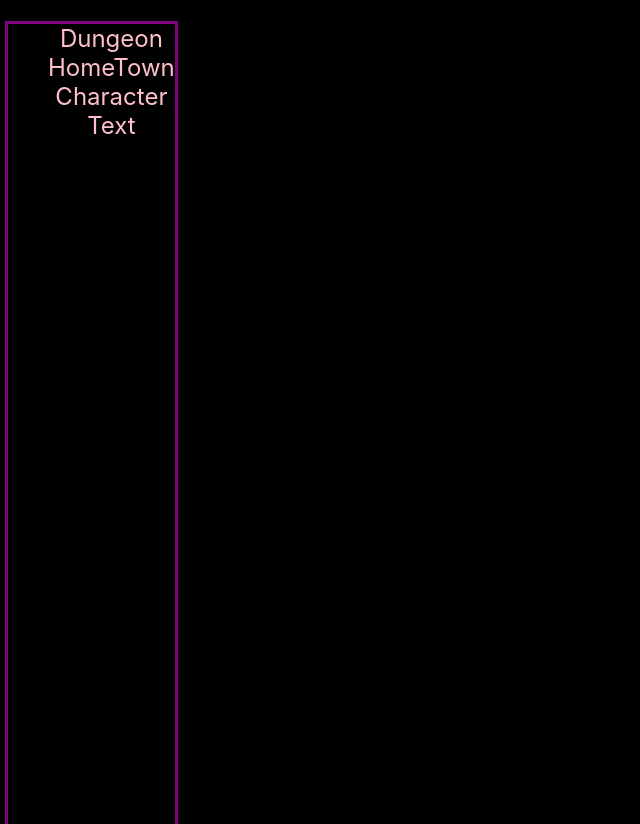
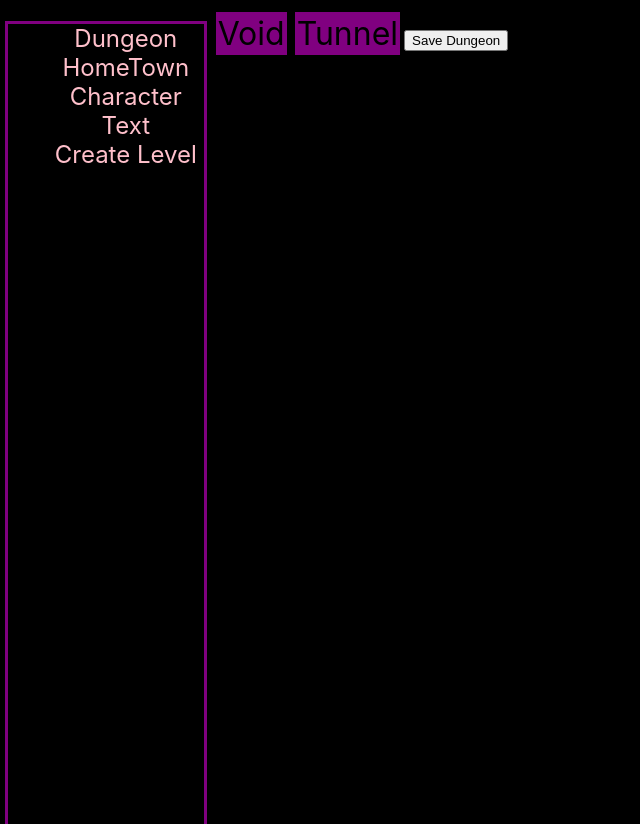
Before and after one commit to paynejj/cs4279-project, a React (Create React App) app in the folder project/: page /level-creator in a window 1280 px wide. Shown: the whole page, without its empty margins (0-640 px from the left). Built offline with nearby package versions, Linux system fonts and the light colour scheme; what react-py would draw is missing.

Commit message:
finalized api functions

```diff
--- a/project/src/App.tsx
+++ b/project/src/App.tsx
@@ -29,7 +29,7 @@ function App() {
               <Route path="/shop" element={<Shop />} />
               <Route path="/rest" element={<Rest />} />
               <Route path="/quest" element={<Quest />} />
-            <Route path="/create-level" element={<LevelCreator />} />
+            <Route path="/level-creator" element={<LevelCreator />} />
               <Route path="/text-editor" element={<TextEditor />} />
               <Route path="/" />
             </Routes>
--- a/project/src/Dungeon/Levels/LevelCreator.css
+++ b/project/src/Dungeon/Levels/LevelCreator.css
@@ -0,0 +1,19 @@
+.tile {
+    all: unset;
+    box-sizing: border-box;
+    background-color: purple;
+    color: black;
+    font-size: xx-large;
+    text-align: center;
+    border: purple solid 2px;
+    margin: 4px;
+}
+
+.active {
+    color: purple;
+    background-color: black;
+}
+
+.dungeon-map {
+    outline: purple;
+}
--- a/project/src/Dungeon/Levels/LevelCreator.tsx
+++ b/project/src/Dungeon/Levels/LevelCreator.tsx
@@ -1,8 +1,7 @@
 import { useState } from 'react'
-import DungeonNodeDisplay from '../Components/DungeonNodeDisplay'
+import DungeonMap from '../Components/DungeonMap'
 import { Dungeon } from '../Scripts/Dungeon'
-import { DNodes } from '../Scripts/DungeonNode'
-
+import './LevelCreator.css'
 
 function LevelCreator() {
     const dungeon = new Dungeon()
@@ -12,22 +11,30 @@ function LevelCreator() {
         tunnel: false
     }
     const [selected, setSelected] = useState(defaultSelected)
-    const handleClick = (e?: Event) => {
-        if(e ===undefined) return
+    const handleClick = (e?) => {
+        window.api.writeFile("./test.txt", "chicken mcnuggets")
+        let readres = window.api.readFile("./test.txt")
+        console.log(readres)
 
+    }
 
+    const toggleSelected = (tile: string) => {
+
+        switch (tile) {
+            case "void":
+                setSelected({ ...defaultSelected, void: true })
+                break;
+            case "tunnel":
+                setSelected({ ...defaultSelected, tunnel: true })
+        }
     }
     return (
         <>
-            <div className="dungeon-map" >
-                {map
-                    //flatten 2d array to 1d
-                    .flat()
-                    //create DungeonNode components for every internal dungeon node
-                    .map((node, idx) =>
-                        <DungeonNodeDisplay node={node} key={idx} onClick={handleClick}/>)}
-            </div>
-
+            <button className={`tile ${selected.void ? "active" : ""}`}
+                onClick={() => toggleSelected("void")}> Void </button>
+            <button className={`tile ${selected.tunnel ? "active" : ""}`}
+                onClick={() => toggleSelected("tunnel")}> Tunnel </button>
+            <button onClick={(e) => handleClick(e)}> Save Dungeon</button>
         </>
     )
 }
--- a/project/src/SideBar/SideBarUI.tsx
+++ b/project/src/SideBar/SideBarUI.tsx
@@ -7,6 +7,7 @@ function SideBar() {
                 <li><a href="/hometown">HomeTown</a></li>
                 <li><a href="/character">Character</a></li>
                 <li><a href="/text-editor">Text</a></li>
+                <li><a href="?"> Create Level </a></li>
             </ul>
         </div>
     );
```
Also changed, not shown: project/public/preload.js (+19 -6 lines), 1 other file (tests, documents, lock files or other folders).
